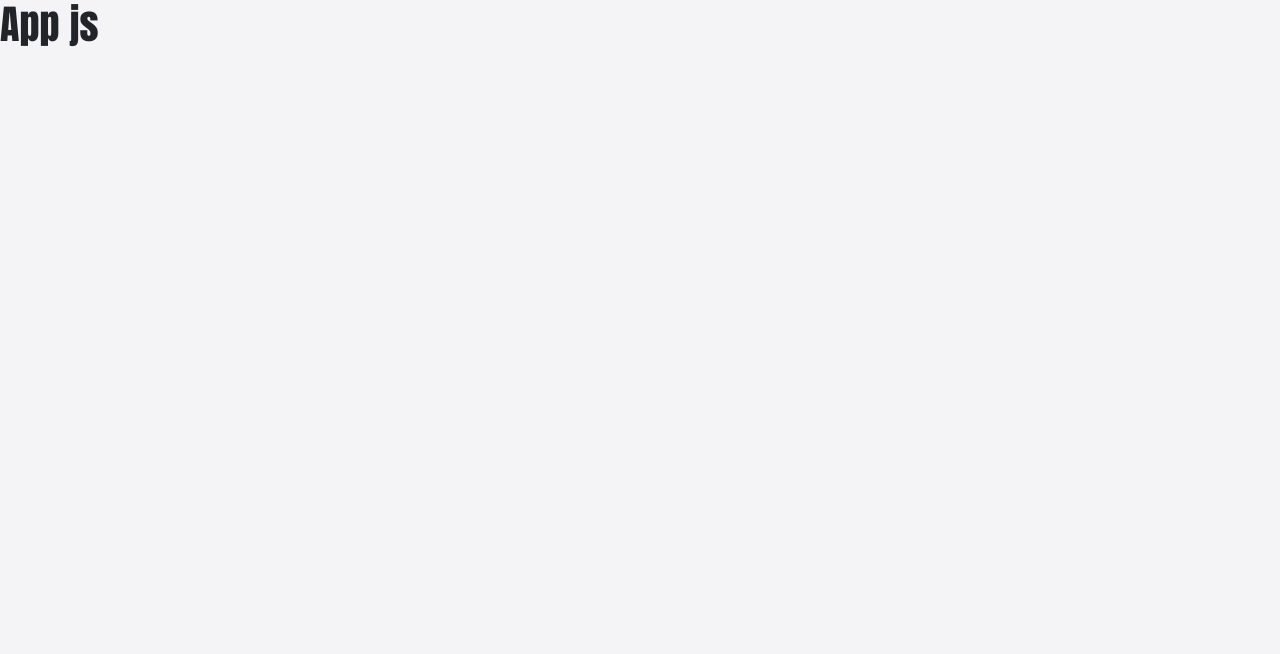
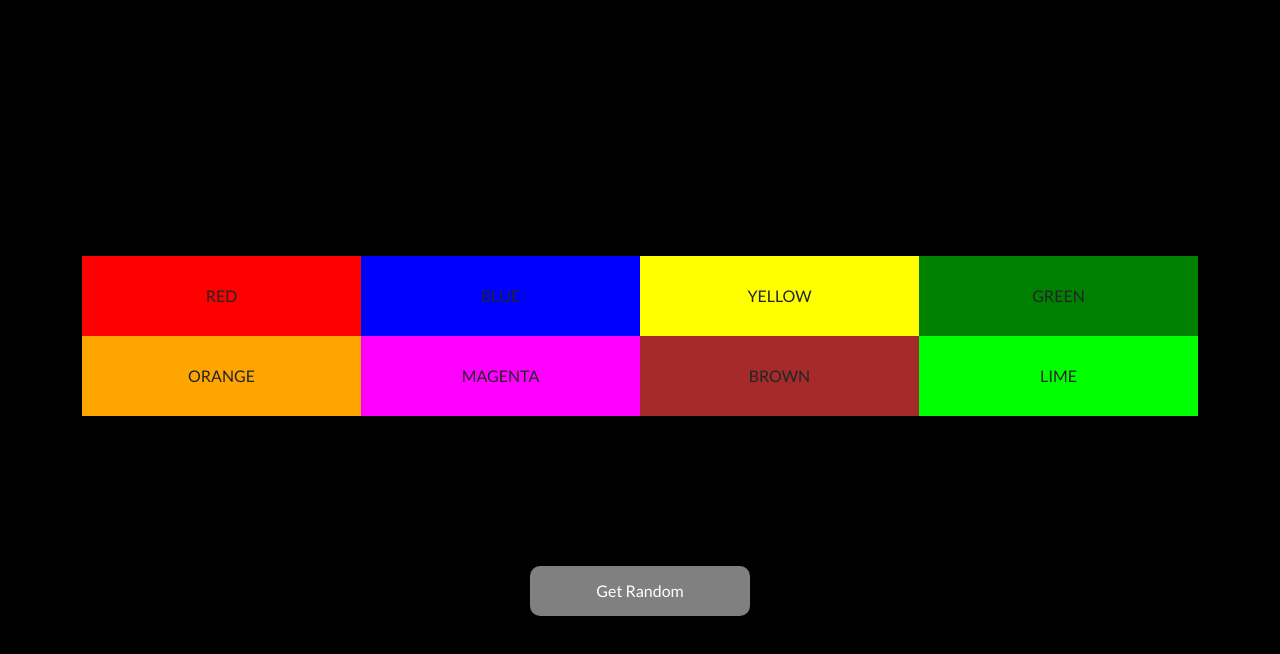
Before and after one commit to cytelsystem/reactClases, a React (Create React App) app: page / in a window 1280 px wide. Shown: the top 654 px of the page. Built offline with nearby package versions, Linux system fonts and the light colour scheme.

Commit message:
dfsadadsa

```diff
--- a/src/components/App.js
+++ b/src/components/App.js
@@ -1,8 +1,51 @@
-import React from 'react';
+import './styles/app.css'
+import React, { Component, useState } from 'react'
+import Button from './Button.js'
+import "./styles/app.css";
+
+  /* ESPACIO DE TRABAJO
+  - Armar la estructura para una Class Component
+  - Hacer un state con el arreglo de los colores
+  - Vamos a usar una funcion shuffle mas abajo y vamos a enviarla por props... que
+    formas tenemos para no perder el contexto?
+  */
+
+
+  /* ESPACIO DE TRABAJO
+  Funcion Shuffle
+  Aqui deberan hacer una funcion que me retorne un nuevo arreglo con los
+  colores mezclados
+  */
 
 function App() {
+
+  const colors = ["RED","BLUE","YELLOW", "GREEN","ORANGE","MAGENTA","BROWN","LIME"]
+
+  const [Colores, setColores] = useState(colors)
+
+
+function shuffle(array) {
+  return array.sort(() => Math.random() - 0.5);
+}
+
+function cambiarColores() {
+  setColores(shuffle(colors))
+
+}
+
+
   return (
-    <div> <h1>App js</h1></div>
+
+    <div className="container">
+        <div className="panel">
+          {Colores.map(color =>
+          <div key={color} className={color}>{color}</div>
+          )}
+        </div>
+        <Button fn={cambiarColores} />
+
+    </div>
+
   )
 }
 
--- /dev/null
+++ b/src/components/Button.js
@@ -0,0 +1,13 @@
+import React, { Component } from 'react'
+import "./styles/Random.css"
+
+export default class Button extends Component {
+
+message = () => alert("PASAME UNA FUNCION!")
+
+    render() {
+        return (
+            <button onClick={typeof this.props.fn === "function" ? this.props.fn  : this.message} className="glow-on-hover">Get Random</button>
+        )
+    }
+}
--- /dev/null
+++ b/src/components/styles/Random.css
@@ -0,0 +1,59 @@
+.glow-on-hover {
+  width: 220px;
+  height: 50px;
+  border: none;
+  outline: none;
+  color: #fff;
+  background: black;
+  cursor: pointer;
+  position: relative;
+  z-index: 0;
+  border-radius: 10px;
+}
+
+.glow-on-hover:before {
+  content: '';
+  background: linear-gradient(45deg, #ff0000, #ff7300, #fffb00, #48ff00, #00ffd5, #002bff, #7a00ff, #ff00c8, #ff0000);
+  position: absolute;
+  top: -2px;
+  left:-2px;
+  background-size: 400%;
+  z-index: -1;
+  filter: blur(5px);
+  width: calc(100% + 4px);
+  height: calc(100% + 4px);
+  animation: glowing 20s linear infinite;
+  opacity: 0;
+  transition: opacity .3s ease-in-out;
+  border-radius: 10px;
+}
+
+.glow-on-hover:active {
+  color: black
+}
+
+.glow-on-hover:active:after {
+  background: transparent;
+}
+
+.glow-on-hover:hover:before {
+  opacity: 1;
+}
+
+.glow-on-hover:after {
+  z-index: -1;
+  content: '';
+  position: absolute;
+  width: 100%;
+  height: 100%;
+  background: grey;
+  left: 0;
+  top: 0;
+  border-radius: 10px;
+}
+
+@keyframes glowing {
+  0% { background-position: 0 0; }
+  50% { background-position: 400% 0; }
+  100% { background-position: 0 0; }
+}
--- /dev/null
+++ b/src/components/styles/app.css
@@ -0,0 +1,87 @@
+body {
+  background-color: black;
+}
+
+.container {
+  width: 100%;
+  display: flex;
+  padding-top: 20%;
+  flex-direction: column;
+  justify-content: center;
+  align-items: center;
+
+}
+
+.panel {
+  width: 100%;
+  display: flex;
+  flex-wrap: wrap;
+  margin-bottom: 150px;
+}
+
+.RED {
+  width: 25%;
+  height: 80px;
+  text-align: center;
+  vertical-align: middle;
+  line-height: 80px;
+  background-color: red;
+}
+.BLUE {
+  width: 25%;
+  height: 80px;
+  text-align: center;
+  vertical-align: middle;
+  line-height: 80px;
+  background-color: blue;
+}
+
+.YELLOW {
+  width: 25%;
+  height: 80px;
+  text-align: center;
+  vertical-align: middle;
+  line-height: 80px;
+  background-color: yellow;
+}
+
+.GREEN {
+  width: 25%;
+  height: 80px;
+  text-align: center;
+  vertical-align: middle;
+  line-height: 80px;
+  background-color: green;
+}
+.LIME {
+  width: 25%;
+  height: 80px;
+  text-align: center;
+  vertical-align: middle;
+  line-height: 80px;
+  background-color: LIME;
+}
+.ORANGE {
+  width: 25%;
+  height: 80px;
+  text-align: center;
+  vertical-align: middle;
+  line-height: 80px;
+  background-color: ORANGE;
+}
+.BROWN {
+  width: 25%;
+  height: 80px;
+  text-align: center;
+  vertical-align: middle;
+  line-height: 80px;
+  background-color: BROWN;
+}
+.MAGENTA {
+  width: 25%;
+  height: 80px;
+  text-align: center;
+  vertical-align: middle;
+  line-height: 80px;
+  background-color: MAGENTA;
+}
```
Also changed, not shown: src/components/styles/app.scss (deleted).
